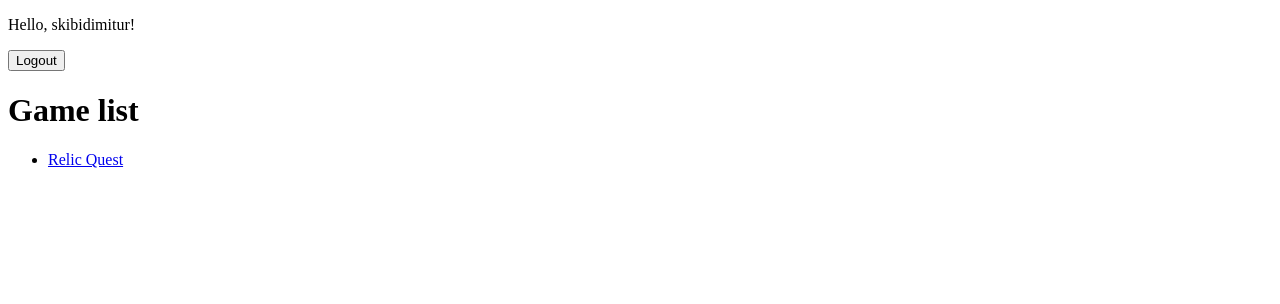
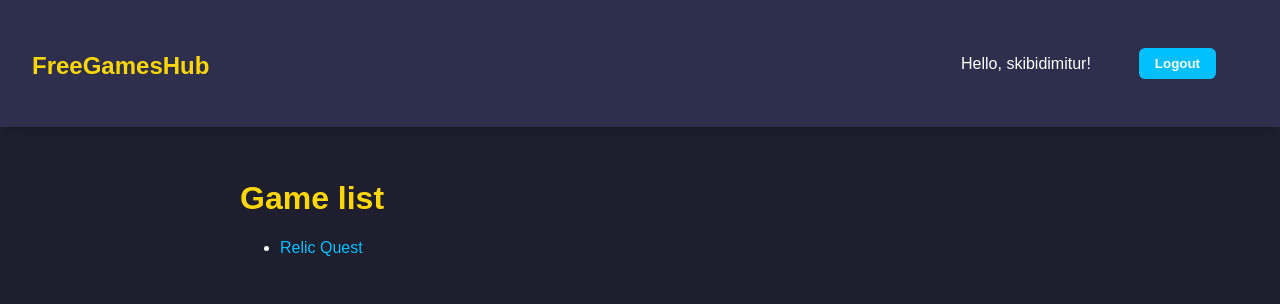
Before and after one commit to DimitarMyashkov/FreeGamesHub, a Django app: page / in a window 1280 px wide. Shown: the top 304 px of the page. Run offline with Django 5.2, Linux system fonts and the light colour scheme; a user stored in the database is signed in; data comes from the database, SQL or seed files in the repository; both versions use the stored data as it was after the commit; parts of the project's set-up code (start-up, migrations or seed data) failed here and were passed over.

Commit message:
added css

```diff
--- /dev/null
+++ b/gamesite/webgames/static/webgames/css/style.css
@@ -0,0 +1,134 @@
+body {
+    font-family: Arial, sans-serif;
+    background-color: #1e1e2f;
+    color: #fff;
+    margin: 0;
+    padding: 0;
+}
+
+h1, h2 {
+    color: #ffd700;
+}
+
+.container {
+    width: 90%;
+    max-width: 800px;
+    margin: auto;
+    padding: 2rem;
+}
+
+.logout-container {
+    background-color: #2e2e4d;
+    padding: 1rem;
+    border-radius: 8px;
+    display: inline-block;
+    margin-bottom: 1rem;
+    color: white;
+}
+
+.logout-container form {
+    display: inline;
+}
+
+.logout-container button {
+    background-color: #00bfff;
+    border: none;
+    padding: 0.5rem 1rem;
+    color: white;
+    border-radius: 6px;
+    font-weight: bold;
+    cursor: pointer;
+}
+
+.logout-container button:hover {
+    background-color: #009acd;
+}
+
+
+a {
+    color: #00bfff;
+    text-decoration: none;
+}
+
+a:hover {
+    text-decoration: underline;
+}
+
+form {
+    background-color: #2e2e4d;
+    padding: 2rem;
+    border-radius: 8px;
+}
+
+input[type = "text"],
+input[type = "password"],
+input[type = "email"],
+textarea {
+    width: 100%;
+    padding: 0.5rem;
+    margin-bottom: 1rem;
+    border: none;
+    border-radius: 4px;
+}
+
+button, input[type = "submit"] {
+    padding: 0.5rem 1rem;
+    background-color: #00bfff;
+    color: #fff;
+    border: none;
+    border-radius: 4px;
+    cursor: pointer;
+}
+
+button:hover, input[type = "submit"]:hover {
+    background-color: #009acd;
+}
+
+.navbar {
+    background-color: #2e2e4d;
+    display: flex;
+    justify-content: space-between;
+    align-items: center;
+    padding: 1rem 2rem;
+    box-shadow: 0 2px 10px rgba(0,0,0,0.2);
+}
+
+.nav-left h1 a {
+    color: #ffd700;
+    text-decoration: none;
+    font-size: 1.5rem;
+}
+
+.nav-right {
+    display: flex;
+    align-items: center;
+    gap: 1rem;
+}
+
+.nav-right a {
+    color: #00bfff;
+    text-decoration: none;
+    font-weight: bold;
+}
+
+.nav-right a:hover {
+    text-decoration: underline;
+}
+
+.logout-form {
+    display: inline;
+}
+
+.logout-form button {
+    background-color: #00bfff;
+    border: none;
+    padding: 0.5rem 1rem;
+    color: white;
+    border-radius: 6px;
+    font-weight: bold;
+    cursor: pointer;
+}
+
+.logout-form button:hover {
+    background-color: #009acd;
+}
--- a/gamesite/webgames/templates/games/game_detail.html
+++ b/gamesite/webgames/templates/games/game_detail.html
@@ -1,12 +1,17 @@
+{% load static %}
 <!DOCTYPE html>
 <html lang = "en">
     <head>
         <title>{{ game.title }}</title>
+        <link rel = "stylesheet" href="{% static 'webgames/css/style.css' %}">
     </head>
+
     <body>
+        <div class = "container">
             <h1>{{ game.title }}</h1>
             <p>{{ game.description }}</p>
             <a href = "{{ game.url }}">Play</a>
             <p><a href = "/">← Back</a></p>
+        </div>
     </body>
 </html>
--- a/gamesite/webgames/templates/games/game_list.html
+++ b/gamesite/webgames/templates/games/game_list.html
@@ -1,15 +1,33 @@
+{% load static %}
 <!DOCTYPE html>
 <html lang = "en">
     <head>
         <title>FreeGamesHub</title>
+        <link rel = "stylesheet" href = "{% static 'webgames/css/style.css' %}">
     </head>
+
     <body>
+        <header class = "navbar">
+            <div class = "nav-left">
+                <h1><a href="{% url 'game_list' %}">FreeGamesHub</a></h1>
+            </div>
+            <div class = "nav-right">
                 {% if user.is_authenticated %}
-        <p>Hello, {{ user.username }}!</p>
-        <form action = "{% url 'logout' %}" method = "post" style = "display:inline;">
+                    <span>Hello, {{ user.username }}!</span>
+                    <form method = "post" action = "{% url 'logout' %}" class = "logout-form">
                         {% csrf_token %}
                         <button type = "submit">Logout</button>
                     </form>
+                {% else %}
+                    <a href = "{% url 'login' %}">Login</a> |
+                    <a href = "{% url 'register' %}">Register</a>
+                {% endif %}
+            </div>
+        </header>
+
+        <main>
+            <div class = "container">
+                {% if user.is_authenticated %}
 
                 {% else %}
                     <a href = "{% url 'login' %}">Login</a>
@@ -24,5 +42,7 @@
                         <li>There aren't games available</li>
                     {% endfor %}
                 </ul>
+            </div>
+        </main>
     </body>
 </html>
```
Also changed, not shown: gamesite/accounts/templates/accounts/login.html (+6 -1 lines), gamesite/accounts/templates/accounts/register.html (+14 -0 lines), gamesite/db.sqlite3. Lines whose indentation alone changed are shown as unchanged.
